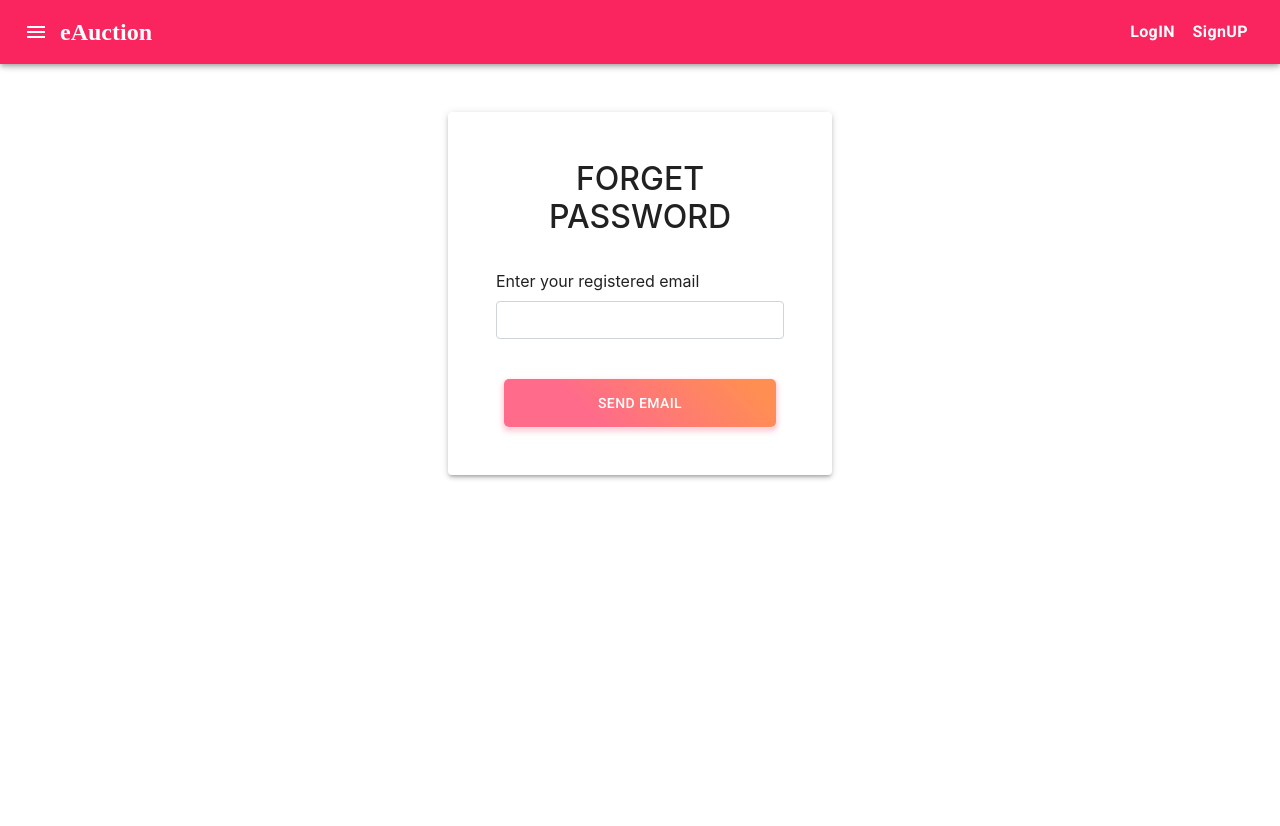
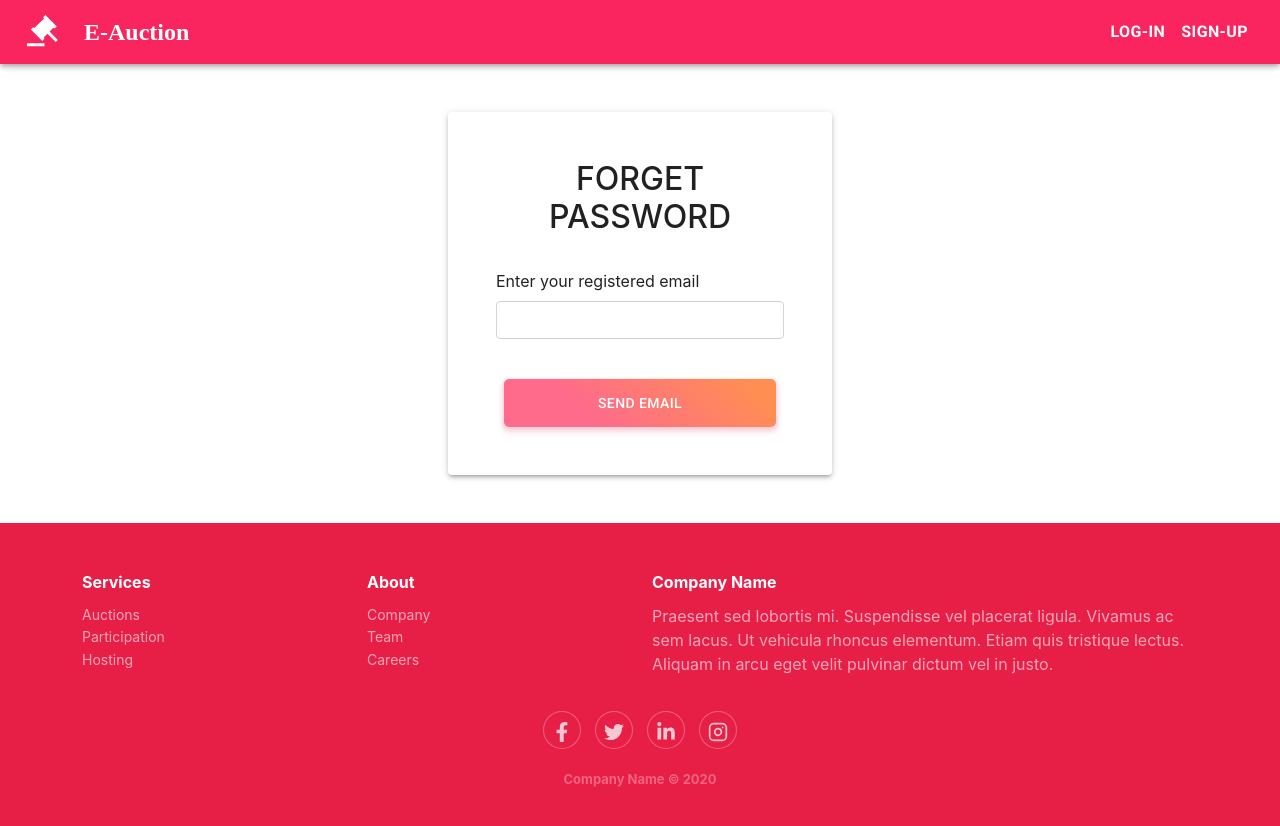
Before and after one commit to RR190701/e-Auction, a React (Create React App) app: page /ForgetPassword in a window 1280 px wide. Shown: the top 826 px of the page. Before the commit the page ends 800 px from the top, so only its background shows below. Built offline with nearby package versions, Linux system fonts and the light colour scheme.

Commit message:
commiting for footer in all

```diff
--- a/src/components/ForgetPassword/forgetPassword.js
+++ b/src/components/ForgetPassword/forgetPassword.js
@@ -5,6 +5,7 @@ import Paper from '@material-ui/core/Paper';
 import Button from '@material-ui/core/Button';
 // import Joi from "joi-browser";
 import "./style.css";
+import Footer from "../Footer/Footer"
 import { ToastContainer, toast, Zoom, Bounce } from 'react-toastify';
 import 'react-toastify/dist/ReactToastify.css';
 
@@ -135,6 +136,7 @@ const ForgetPassword = (history) => {
 
 
     return (
+      <div>
 <Paper className="ForgetPasswordPaper" elevation={3}>
 
 <>
@@ -168,6 +170,10 @@ const ForgetPassword = (history) => {
 </form>
 
 </Paper>
+<div>
+  <Footer/>
+</div>
+</div>
      );
 }
 
--- a/src/components/Login/LogIn.js
+++ b/src/components/Login/LogIn.js
@@ -7,6 +7,7 @@ import "./style.css";
 import axios from "axios";
 import TextField from '@material-ui/core/TextField';
 import { Link } from "react-router-dom";
+import Footer from "../Footer/Footer"
 import { ToastContainer, toast, Zoom, Bounce } from 'react-toastify';
 import 'react-toastify/dist/ReactToastify.css';
 
@@ -140,6 +141,7 @@ const LogIn = ({ history }) => {
   //  }
 
   return (
+    <div>
     <Paper className="LoginPaper" elevation={3}>
       <>
 
@@ -210,7 +212,12 @@ const LogIn = ({ history }) => {
         </div>
 
       </form>
+
     </Paper>
+    <div>
+      <Footer></Footer>
+    </div>
+    </div>
   );
 };
 
--- a/src/components/Navbar/Navbar.js
+++ b/src/components/Navbar/Navbar.js
@@ -4,11 +4,13 @@ import AppBar from "@material-ui/core/AppBar";
 import Toolbar from "@material-ui/core/Toolbar";
 import Typography from "@material-ui/core/Typography";
 import Button from "@material-ui/core/Button";
+import {RiAuctionFill} from "react-icons/ri";
 import IconButton from "@material-ui/core/IconButton";
 import MenuIcon from "@material-ui/icons/Menu";
 import { withRouter, Link } from "react-router-dom";
 import { CgProfile } from "react-icons/cg";
-import { MdHome } from "react-icons/md";
+import { AiTwotoneBank } from "react-icons/ai";
+import Tooltip from "@material-ui/core/Tooltip";
 import "./style.css";
 
 const useStyles = makeStyles((theme) => ({
@@ -38,28 +40,35 @@ const Navbar = (props) => {
         <Toolbar>
           <IconButton
             edge="start"
-            color="inherit"
+            color="secondary"
+            style={{color: "white", marginRight: '0.8rem'}}
             aria-label="menu"
             className="home-icon-div"
             title = "home"
+            disabled
           >
-<MenuIcon></MenuIcon>
+<RiAuctionFill size="2.2rem"/>
           </IconButton>
           <Typography
-            style={{ fontFamily: "sans-serif" }}
+            style={{ fontFamily: "cursive" }}
             variant="h5"
             className={classes.title}
 
-          ><Link to ="/" className ="eAuction-home">
-           eAuction
+          >   <Tooltip title="Go To Home" arrow size="large">
+            <Link to ="/" className ="eAuction-home">
+           E-Auction
           </Link>
+          </Tooltip>
           </Typography>
           {localStorage.getItem("authToken") ? (
             <div>
-
               <Button className="header" ><Link className ="top-navbar-links"  to ={`/profile/${localStorage.getItem("username")}`} >
               <CgProfile fontSize="1.8rem" padding="0" fill="white"/>
               </Link></Button>
+               <Button className="header log-out-button"   startIcon={<AiTwotoneBank/>}>
+                Host An Auction
+              </Button>
+
               <Button className="header log-out-button" onClick={logoutHandler}>
                 Logout
               </Button>
@@ -67,10 +76,10 @@ const Navbar = (props) => {
           ) : (
             <div>
              <Button  className="header"><Link className ="top-navbar-links"  to = "/log-in">
-                LogIN
+                LOG-IN
               </Link></Button>
               <Button className="header "><Link className ="top-navbar-links" to = "/sign-up">
-                SignUP
+                SIGN-UP
               </Link></Button>
             </div>
           )}
--- a/src/components/ResetPassword/ResetPassword.js
+++ b/src/components/ResetPassword/ResetPassword.js
@@ -5,6 +5,7 @@ import Button from '@material-ui/core/Button';
 import "./style.css";
 import axios from 'axios';
 import { Formik } from "formik";
+import Footer from "../Footer/Footer"
 import * as Yup from "yup";
 import Error from "./../SignIn/Error";
 import { Link } from "react-router-dom";
@@ -108,8 +109,10 @@ const ResetPassword = ({match}) => {
 
 
   return (
+    <div>
     <Formik
     // initialValues={{
+
     //   password: "",
     //   confirmPassword: "",
     // }}
@@ -178,6 +181,10 @@ const ResetPassword = ({match}) => {
       </Paper>
     )}
   </Formik>
+  <div>
+    <Footer/>
+  </div>
+  </div>
 
   );
 };
--- a/src/components/SignIn/SignUp.js
+++ b/src/components/SignIn/SignUp.js
@@ -8,6 +8,7 @@ import TextField from '@material-ui/core/TextField';
 import { makeStyles } from '@material-ui/core/styles';
 import axios from "axios";
 import 'react-toastify/dist/ReactToastify.css';
+import Footer from "../Footer/Footer"
 import { Link } from "react-router-dom";
 import { ToastContainer, toast, Zoom, Bounce } from 'react-toastify';
 const useStyles = makeStyles((theme) => ({
@@ -139,6 +140,7 @@ const SignUp = ({ history }) => {
   //removing confirmPassword
 
   return (
+    <div>
     <Formik
       initialValues={{
         // fullname: "",
@@ -461,6 +463,10 @@ const SignUp = ({ history }) => {
         </Paper>
       )}
     </Formik>
+    <div>
+      <Footer/>
+    </div>
+    </div>
   );
 };
 
--- a/src/components/Topmenu/TopMenu.js
+++ b/src/components/Topmenu/TopMenu.js
@@ -37,12 +37,6 @@ const useStyles = makeStyles((theme) => ({
 
     marginTop: "5rem"
   },
-  // menuButton: {
-  //   marginRight: theme.spacing(1),
-  // },
-  // title: {
-  //   flexGrow: 1,
-  // },
 }));
 
 function TabPanel(props, { history }) {
@@ -81,49 +75,7 @@ const TopMenu = ({ history }) => {
   return (
 
     <div className={classes.root}>
-      {/* <hr /> */}
 
-      {/* <Button className="raise" startIcon={ <BsArrowLeftRight/>}>
-
-            Correngidum
-          </Button>
-          <hr style={{marginRight: '2rem'}}/> */}
-
-      {/* <Button  className="raise" startIcon={<BiRupee/> }>
-
-            Auctions By Value
-          </Button>
-          <hr style={{marginRight: '2rem'}}/> */}
-      {/* <Button  className="raise" startIcon={<BiRupee/> }>
-
-            Auctions By Org
-          </Button>
-          <hr style={{marginRight: '1rem'}}/>
-          <Button  className="raise" startIcon={<BiRupee/> }>
-
-            Auctions By Prod Category
-          </Button> */}
-
-      {/* <hr/> */}
-      {/* <div>
-         <Card>
-<Grid container direction="row">
-  <Card >
-    <CardContent style={{ padding: '0.4rem'}}>
-     <Grid container>
-       <Grid  style={{backgroundColor: '#0bb7a7', borderRadius: '4px'}} item xs={6}>
-         <ImHammer/>
-       </Grid>
-       <Grid style={{ fontSize: '1rem'}}  item xs={6}>
-         Auctions
-       </Grid>
-     </Grid>
-    </CardContent>
-  </Card>
-  </Grid>
-  </Card>
-
-</div> */}
       <hr />
       <Grid container direction="col" justify="start">
         <Grid item xs={1}></Grid>
@@ -146,13 +98,14 @@ const TopMenu = ({ history }) => {
           <Card>
             <CardHeader
               title={
-                <h4 style={{ color: "#fa255e", fontFamily: "popins" }}>
-                  Overview
+                <h4 style={{ color: "#fa255e", fontFamily: "sans-serif", marginBottom: '0' }}>
+                  Our Project Overview
                 </h4>
               }
             />
+            <hr style={{margin: '0', padding: '0'}}/>
             <CardContent>
-              <text style={{ fontFamily: "popins" }}>
+              <text style={{ fontFamily: "cursive" }}>
                 Type keywords relative to your project to find the illustrations
                 you need.Type keywords relative to your project to find the
                 illustrations you need.Type keywords relative to your project to
@@ -196,7 +149,7 @@ const TopMenu = ({ history }) => {
           >
             <Tab className="auction-tabs" label="Active Auction" />
             <Tab className="auction-tabs" label="Result of Auction" />
-            <Tab className="auction-tabs" label="Host an Auction" />
+
           </Tabs>
           <TabPanel value={value} index={0}>
             <ActiveAuctions />
@@ -204,9 +157,7 @@ const TopMenu = ({ history }) => {
           <TabPanel value={value} index={1}>
             Item Two
           </TabPanel>
-          <TabPanel value={value} index={2}>
-            Item Three
-          </TabPanel>
+
         </div>
       </div>
 
```
Also changed, not shown: src/components/HostAuction/HostAuction.js (added).
